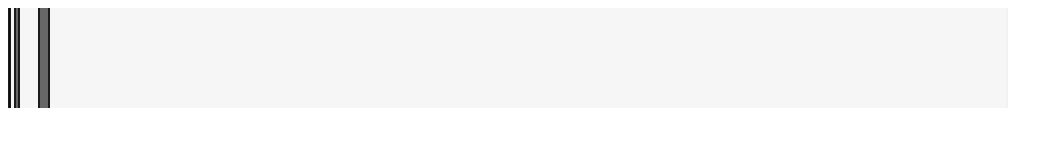
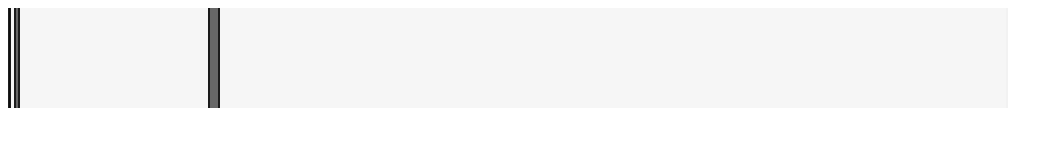
Before and after one commit to echo66/wavesjs-ui-basic, a plain HTML site: page index.html in a window 1280 px wide. Shown: the whole page, without its empty margins (0-1063 px from the left). Drawn offline with Linux system fonts and the light colour scheme.

Commit message:
Too many to account for

```diff
--- a/core/TimelineTimeContext.js
+++ b/core/TimelineTimeContext.js
@@ -29,7 +29,7 @@
     this._pixelsPerSecond = pixelsPerSecond;
     // params
     this._visibleWidth = visibleWidth;
-    this._visibleDuration = this.visibleWidth / this.pixelsPerSecond;
+    this._visibleDuration = this._visibleWidth / this._pixelsPerSecond;
     this._maintainVisibleDuration = false;
 
     // create the timeToPixel scale
--- a/index.html
+++ b/index.html
@@ -44,7 +44,7 @@
       var data1 = [
         { width: 3, x: 0 },
         { width: 6, x: 6},
-        { width: 12, x: 30}
+        { width: 12, x: 200}
       ];
 
       var data2 = [
@@ -52,7 +52,7 @@
         { width: 5, x: 4}
       ];
 
-      var timeline = new Timeline();
+      var timeline = new Timeline(10);
 
       // var track1 = new Track(track1Div, trackHeight);
       // var track2 = new Track(track2Div, trackHeight);
@@ -93,7 +93,7 @@
       layerTimeContext2.xScale = d3Scale3;
       timeline.timeContext.xScale = d3Scale1;
 
-      layerTimeContext1.duration = layerTimeContext2.duration = timeline.timeContext.duration = 1000;
+      layerTimeContext1.duration = layerTimeContext2.duration = 1000;
 
       var layer1 = new SegmentLayer(data1);
       // var layer2 = new SegmentLayer(data2);
```
